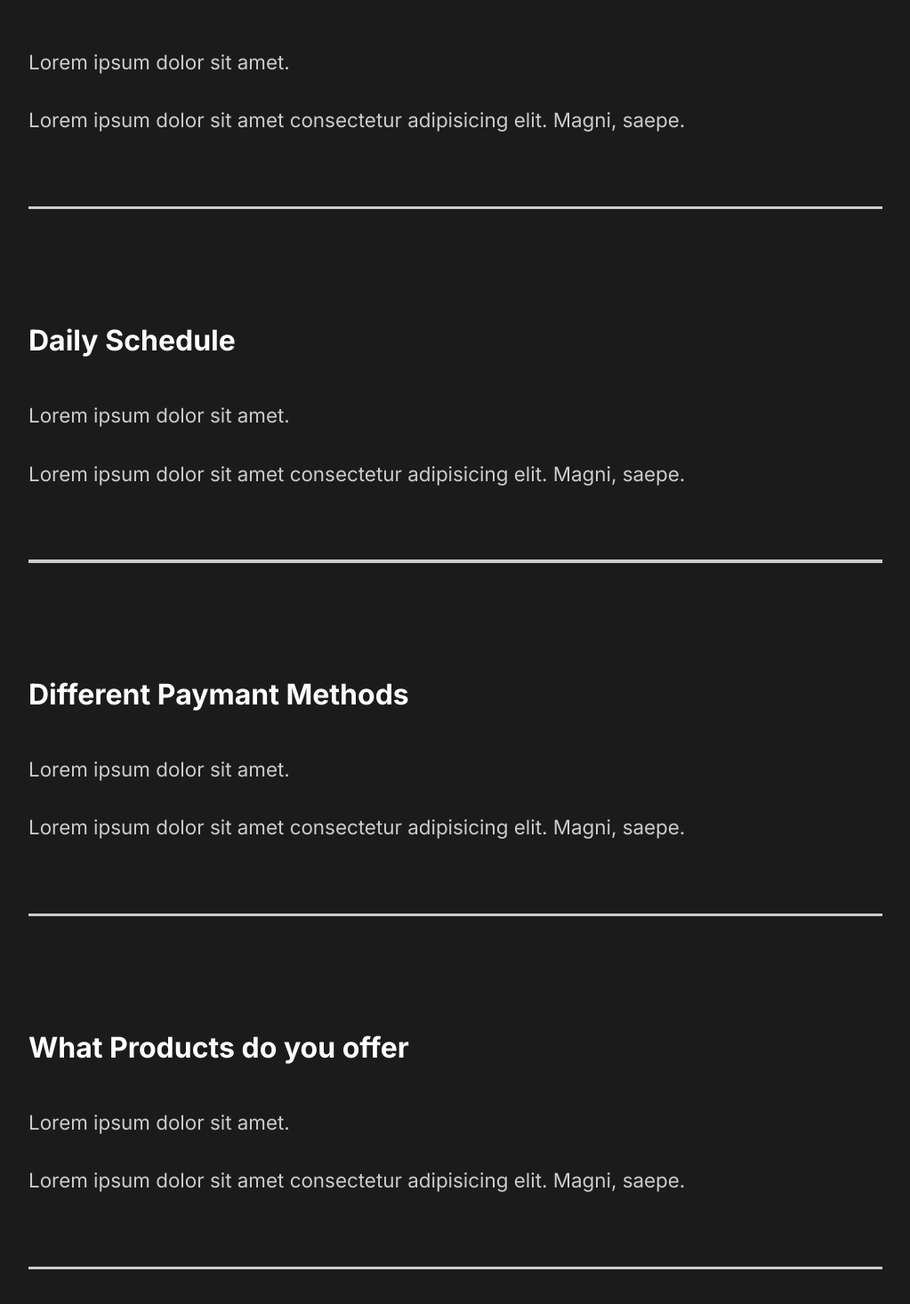
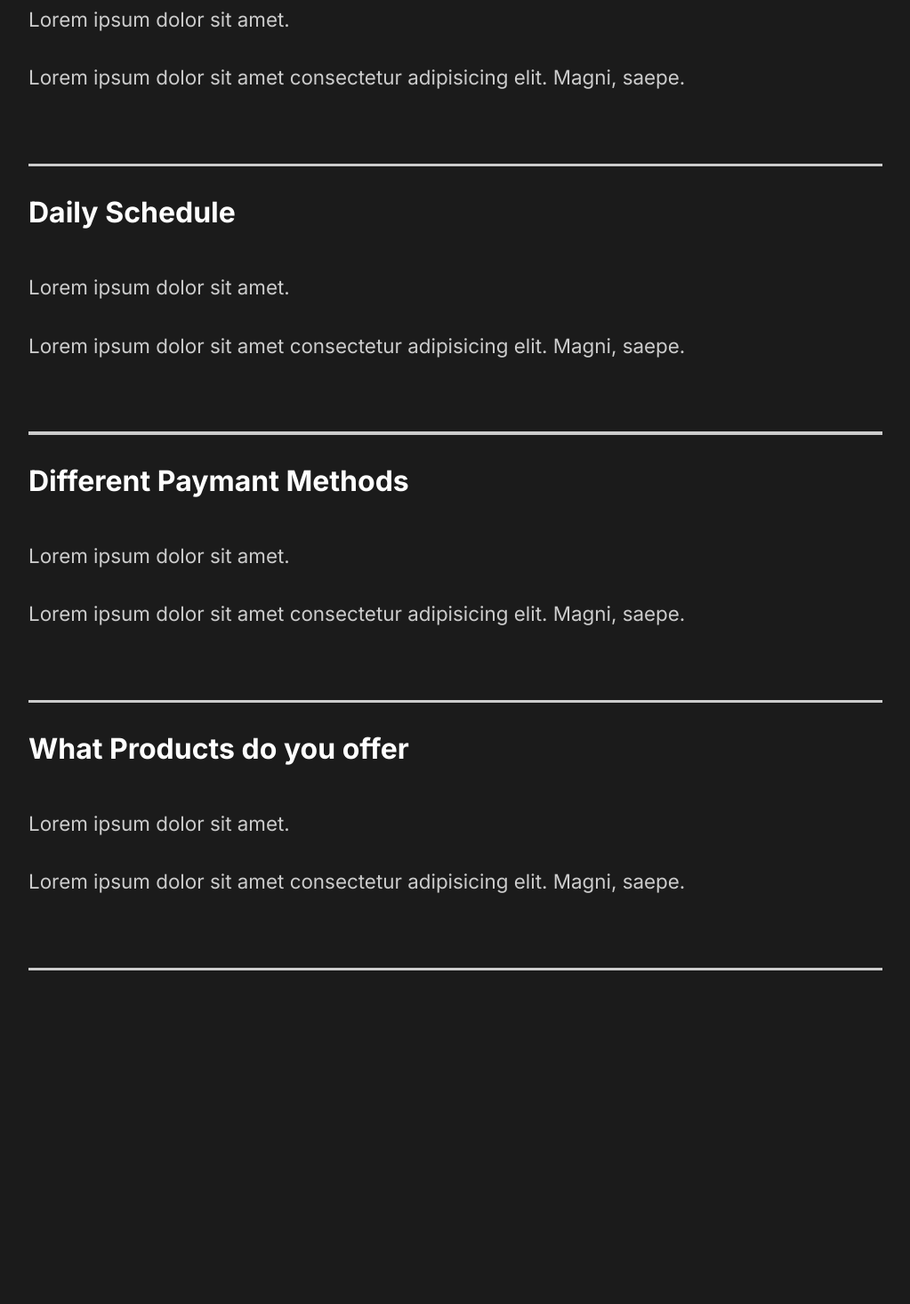
Before and after one commit to velByte/Capture-Portofolio, a React (Create React App) app in the folder capture-portofolio/: page / in a window 1280 px wide. Shown: the part 2499-3965 px from the top of the page at 89% size, without its empty margins (128-1151 px from the left). After the commit the page ends 3702 px from the top, so only its background shows below. Built offline with nearby package versions, Linux system fonts and the light colour scheme.

Commit message:
Finishing the FAQ Section, Bug Fixing

```diff
--- a/capture-portofolio/src/components/FaqSection.js
+++ b/capture-portofolio/src/components/FaqSection.js
@@ -1,47 +1,52 @@
 import React from "react";
 import styled from "styled-components";
 import {About} from "../styles.js";
+import Toggle from "./Toggle.js";
+import { AnimateSharedLayout, motion } from "framer-motion";
+
 
 const FaqSection = () => {
+
     return(
+
         <Faq>
-            <h2>Any quastions? <span>FAQ</span></h2>
-            <div className="quastion">
-                <h4>How Do I Start</h4>
+
+
+
+            <AnimateSharedLayout>
+
+                <motion.h2 layout>Any quastions? <span>FAQ</span></motion.h2>
+
+                <Toggle title = "How Do I Start">
                         <div className="answer">
                             <p>Lorem ipsum dolor sit amet.</p>
                             <p>Lorem ipsum dolor sit amet consectetur adipisicing elit. Magni, saepe.</p>
+                        </div>
+                </Toggle>
 
-                </div>
-                <div className="faq-line"></div>
-            </div>
-            <div className="quastion">
-                <h4>Daily Schedule</h4>
+                <Toggle title="Daily Schedule">
                         <div className="answer">
                             <p>Lorem ipsum dolor sit amet.</p>
                             <p>Lorem ipsum dolor sit amet consectetur adipisicing elit. Magni, saepe.</p>
+                        </div>
+                </Toggle>
 
-                </div>
-                <div className="faq-line"></div>
-            </div>
-            <div className="quastion">
-                <h4>Different Paymant Methods</h4>
+                <Toggle title="Different Paymant Methods">
                         <div className="answer">
                             <p>Lorem ipsum dolor sit amet.</p>
                             <p>Lorem ipsum dolor sit amet consectetur adipisicing elit. Magni, saepe.</p>
+                        </div>
+                </Toggle>
 
-                </div>
-                <div className="faq-line"></div>
-            </div>
-            <div className="quastion">
-                <h4>What Products do you offer</h4>
+                <Toggle title = "What Products do you offer">
                         <div className="answer">
                             <p>Lorem ipsum dolor sit amet.</p>
                             <p>Lorem ipsum dolor sit amet consectetur adipisicing elit. Magni, saepe.</p>
+                        </div>
+                </Toggle>
 
-                </div>
-                <div className="faq-line"></div>
-            </div>
+            </AnimateSharedLayout>
+
         </Faq>
     );
 }
--- /dev/null
+++ b/capture-portofolio/src/components/Toggle.js
@@ -0,0 +1,19 @@
+import React, {useState} from "react";
+import {motion} from "framer-motion";
+
+const Toggle = ({children, title}) => {
+
+    const [toggle, setToggle] = useState(true);
+
+    return(
+
+        <motion.div layout className="question" onClick={() => setToggle(!toggle)}>
+            <motion.h4 layout>{title}</motion.h4>
+            {toggle ? children : ""}
+            <div className="faq-line"></div>
+        </motion.div>
+
+    );
+}
+
+export default Toggle;
```
Also changed, not shown: 1 other file (tests, documents, lock files or other folders). Lines whose indentation alone changed are shown as unchanged.
